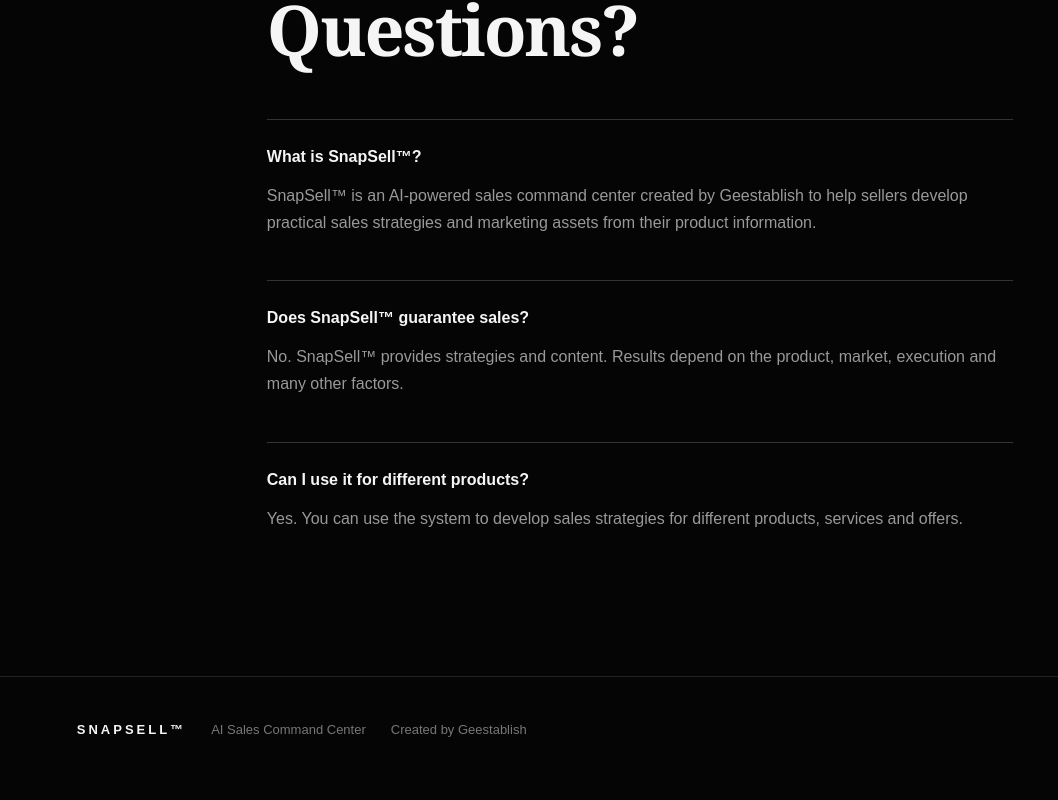
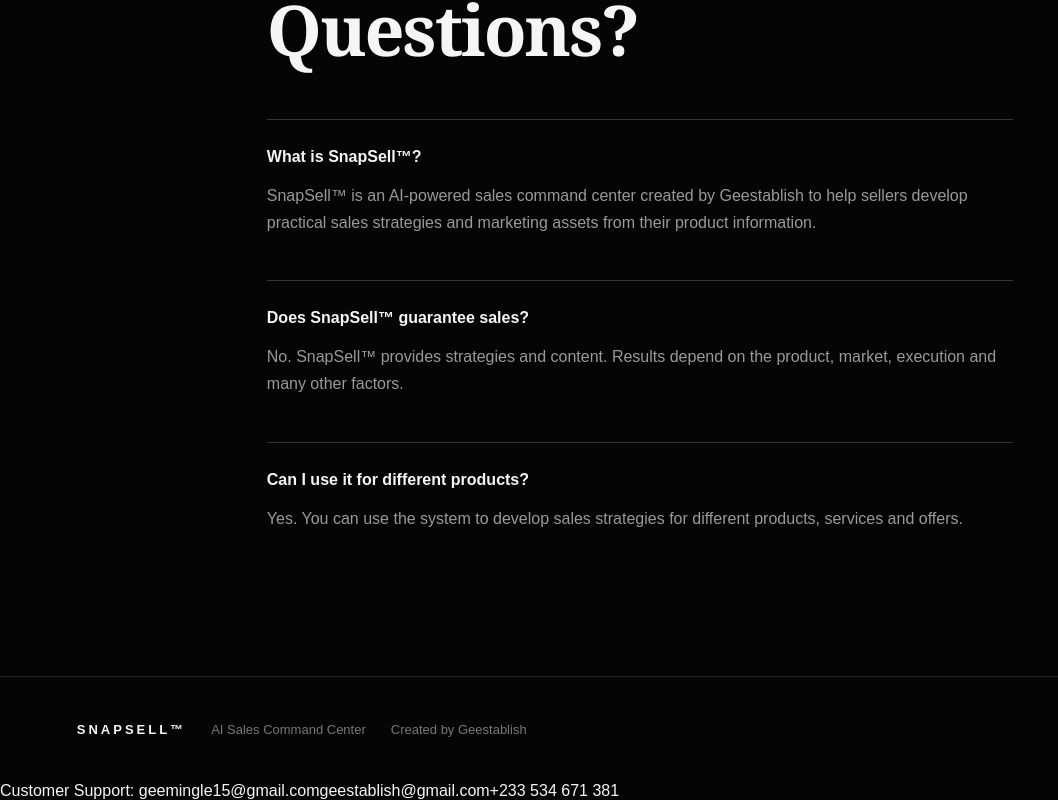
Before and after one commit to GeraldMings/INSTANTSNAPSELL, a Next.js app: page / in a window 1280 px wide. Shown: the part 4332-5132 px from the top of the page, without its empty margins (0-1058 px from the left). Built offline with nearby package versions, Linux system fonts and the light colour scheme.

Commit message:
Add customer support contact information

```diff
--- a/app/page.jsx
+++ b/app/page.jsx
@@ -170,6 +170,18 @@
         <span>AI Sales Command Center</span>
         <span>Created by Geestablish</span>
       </footer>
+      <span>
+  Customer Support:{" "}
+  <a href="mailto:geemingle15@gmail.com">geemingle15@gmail.com</a>
+</span>
+
+<span>
+  <a href="mailto:geestablish@gmail.com">geestablish@gmail.com</a>
+</span>
+
+<span>
+  <a href="tel:+233534671381">+233 534 671 381</a>
+</span>
     </main>
   );
             }
```
